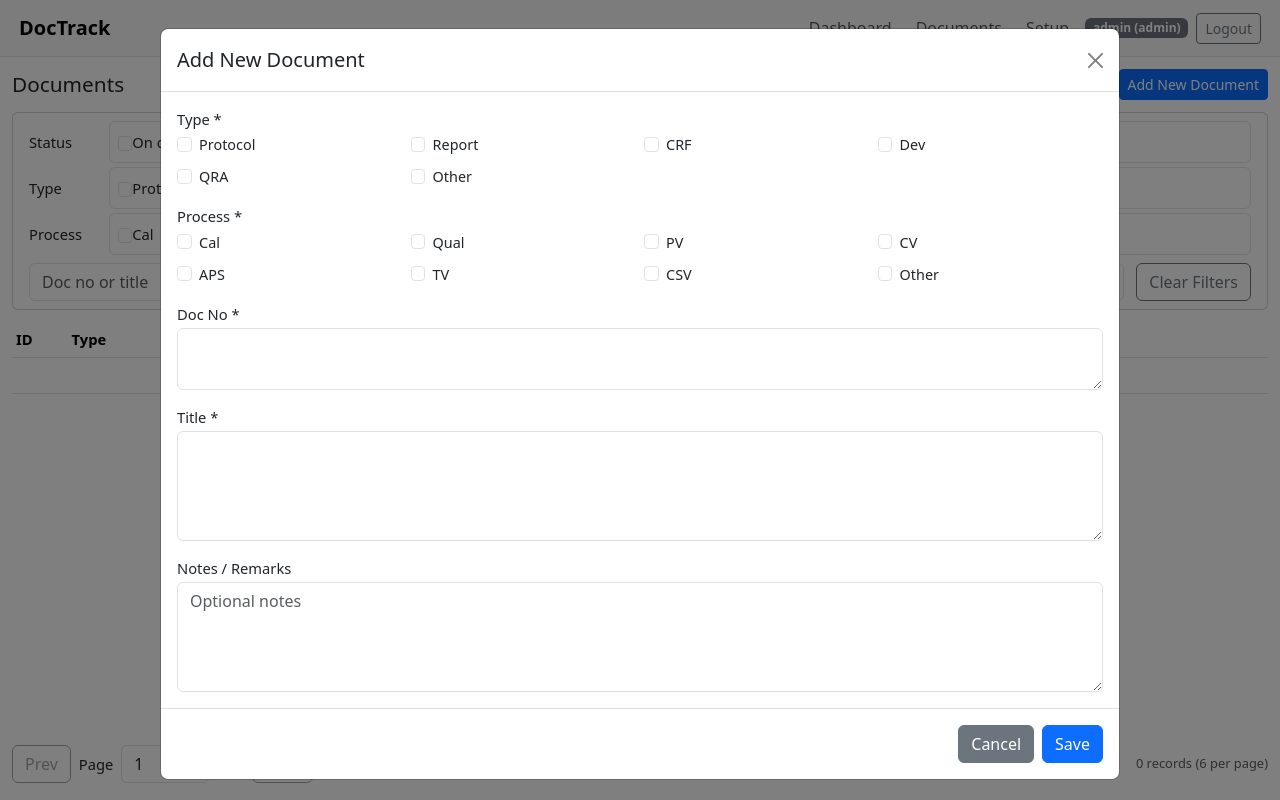
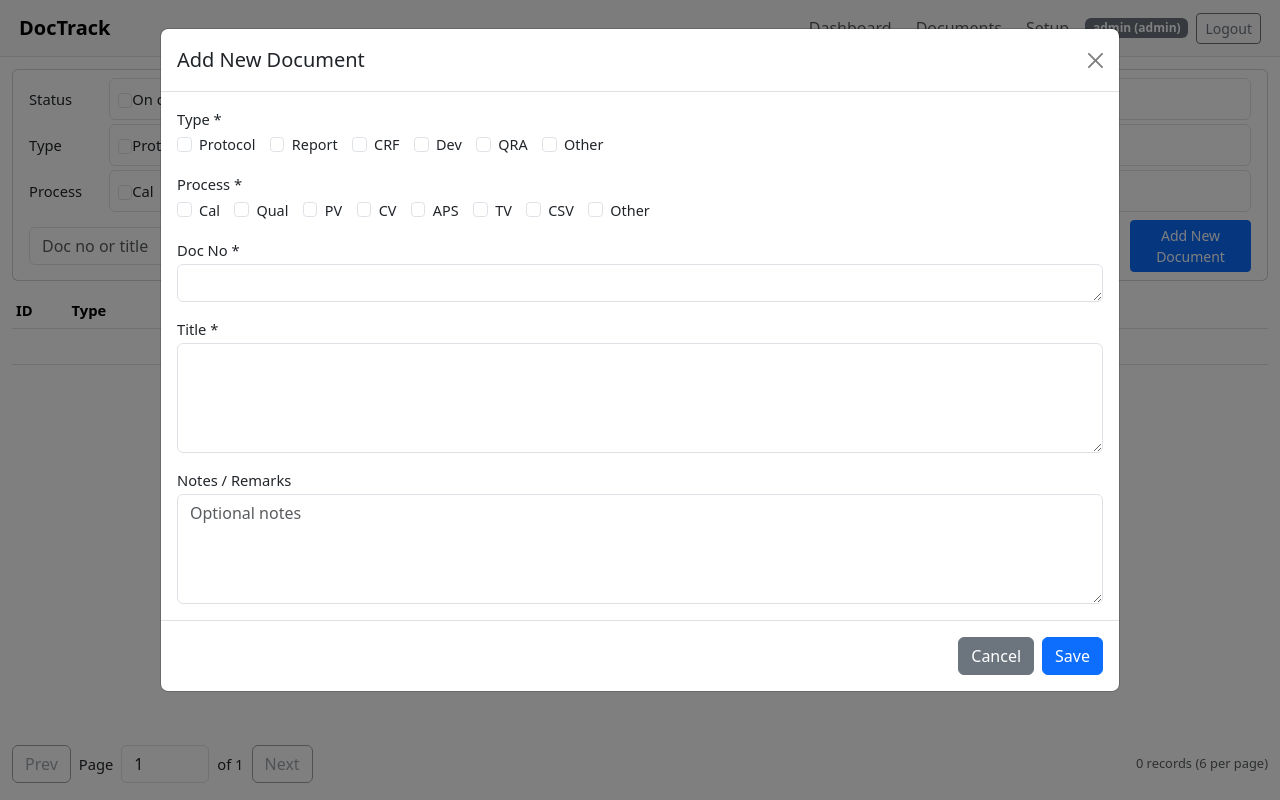
Before and after one commit to xf0123/DocTrack, a Flask app: page /documents in a window 1280 px wide, after a click on "Add New Document". Run offline with Flask 3, Linux system fonts and the light colour scheme; the visitor is signed in with stand-in values (Sample User, id 1); data comes from the database, SQL or seed files in the repository; data that the repository does not hold is empty.

Commit message:
Adjust document page button placement and modal form layout

```diff
--- a/static/style.css
+++ b/static/style.css
@@ -180,3 +180,12 @@ body.documents-page-body main.container {
 .document-checkbox-grid .form-check-label {
   font-size: 0.9rem;
 }
+
+.document-checkbox-row {
+  display: flex;
+  flex-wrap: nowrap;
+  gap: 0.9rem;
+  overflow-x: auto;
+  overflow-y: hidden;
+  white-space: nowrap;
+}
--- a/templates/documents.html
+++ b/templates/documents.html
@@ -4,11 +4,6 @@
 
 {% block content %}
 <div class="documents-page">
-<div class="d-flex justify-content-between align-items-center mb-2">
-  <h1 class="h3 mb-0">Documents</h1>
-  <button class="btn btn-sm btn-primary" data-bs-toggle="modal" data-bs-target="#addDocumentModal">Add New Document</button>
-</div>
-
 <form class="card card-body mb-2 py-2" method="get" id="documentsFilterForm">
   <div class="filter-line">
     <label class="form-label filter-line-label mb-0">Status</label>
@@ -55,6 +50,7 @@
   <div class="filter-actions mt-2">
     <input class="form-control" type="text" name="q" id="searchFilter" value="{{ q }}" placeholder="Doc no or title" />
     <button class="btn btn-outline-secondary" type="button" id="clearFiltersBtn">Clear Filters</button>
+    <button class="btn btn-sm btn-primary" type="button" data-bs-toggle="modal" data-bs-target="#addDocumentModal">Add New Document</button>
   </div>
 </form>
 
@@ -184,9 +180,9 @@
       <div class="modal-body d-grid gap-3">
         <div>
           <label class="form-label">Type *</label>
-          <div class="row row-cols-2 row-cols-md-4 g-2 document-checkbox-grid">
+          <div class="document-checkbox-grid document-checkbox-row">
             {% for t in type_options %}
-            <div class="col">
+            <div>
               <div class="form-check">
                 <input class="form-check-input js-single-checkbox" type="checkbox" data-group="type" id="type-{{ loop.index }}" value="{{ t }}">
                 <label class="form-check-label" for="type-{{ loop.index }}">{{ t }}</label>
@@ -198,9 +194,9 @@
         </div>
         <div>
           <label class="form-label">Process *</label>
-          <div class="row row-cols-2 row-cols-md-4 g-2 document-checkbox-grid">
+          <div class="document-checkbox-grid document-checkbox-row">
             {% for p in process_options %}
-            <div class="col">
+            <div>
               <div class="form-check">
                 <input class="form-check-input js-single-checkbox" type="checkbox" data-group="process" id="process-{{ loop.index }}" value="{{ p }}">
                 <label class="form-check-label" for="process-{{ loop.index }}">{{ p }}</label>
@@ -212,7 +208,7 @@
         </div>
         <div>
           <label class="form-label">Doc No *</label>
-          <textarea class="form-control" name="doc_no" rows="2" required></textarea>
+          <textarea class="form-control" name="doc_no" rows="1" required></textarea>
         </div>
         <div>
           <label class="form-label">Title *</label>
@@ -286,7 +282,7 @@
         </div>
         <div>
           <label class="form-label" for="editDocNo">Doc No *</label>
-          <textarea class="form-control" name="doc_no" id="editDocNo" rows="2" required></textarea>
+          <textarea class="form-control" name="doc_no" id="editDocNo" rows="1" required></textarea>
         </div>
         <div>
           <label class="form-label" for="editTitle">Title *</label>
```
